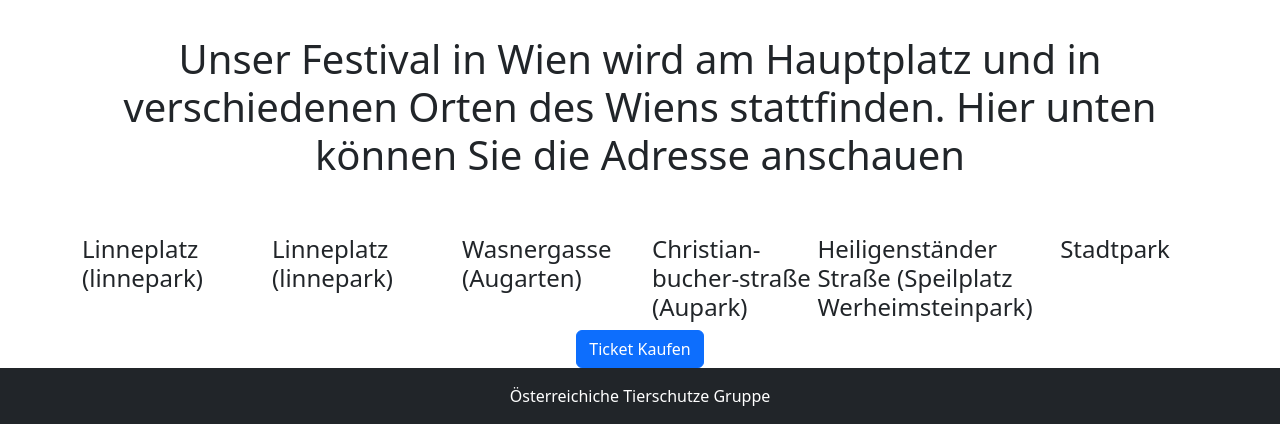
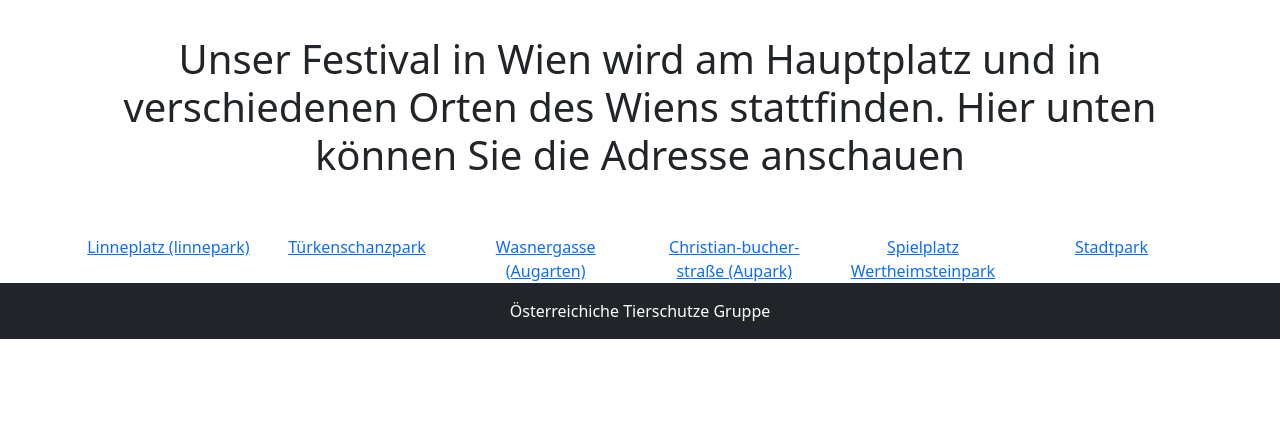
Before and after one commit to Riruxen/Site, a Python web app: template app/templates/wien.html in a window 1280 px wide. Shown: the part 711-1135 px from the top of the page. After the commit the page ends 1050 px from the top, so only its background shows below. Run offline with Jinja, Linux system fonts and the light colour scheme; the template is opened without the code that fills it, so the values that code supplies are empty.

Commit message:
Adding link to the parks in Wien html and also registration button with route

```diff
--- a/app/templates/wien.html
+++ b/app/templates/wien.html
@@ -35,29 +35,28 @@
     </div>
 </div>
 <div class="container">
-  <div class="row">
-    <div class="col-md-2 d-flex justify-content-center text-wrap">
-        <h4>Linneplatz (linnepark)</h4>
+  <div class="row text-center g-3">
+    <div class="col-6 col-md-2">
+        <a href="https://www.google.com/maps/place/Linn%C3%A9park/@48.2365784,16.3335264,17z/data=!4m10!1m2!2m1!1sLinneplatz+(linnepark)!3m6!1s0x476d062aa481175b:0x5a380aff47837738!8m2!3d48.2365784!4d16.33829!15sChZMaW5uZXBsYXR6IChsaW5uZXBhcmspWhYiFGxpbm5lcGxhdHogbGlubmVwYXJrkgEEcGFya5oBJENoZERTVWhOTUc5blMwVkpRMEZuU1VNdFgyUXlMV3BCUlJBQuABAPoBBAgAEDw!16s%2Fg%2F11cs1sjk1f?entry=ttu&g_ep=EgoyMDI2MDUxMy4wIKXMDSoASAFQAw%3D%3D">Linneplatz (linnepark)</a>
 
     </div>
-    <div class="col-md-2 d-flex justify-content-center text-wrap">
-        <h4>Linneplatz (linnepark)</h4>
+    <div class="col-6 col-md-2">
+        <a href="https://www.google.com/maps/place/T%C3%BCrkenschanzpark/@48.2357304,16.3283328,16z/data=!4m6!3m5!1s0x476d087e3367ae03:0xfce2b9efe3af804e!8m2!3d48.2348279!4d16.3338496!16s%2Fg%2F120scnkn?entry=ttu&g_ep=EgoyMDI2MDUxMy4wIKXMDSoASAFQAw%3D%3D">Türkenschanzpark</a>
       </div>
-    <div class="col-md-2 d-flex justify-content-center text-wrap">
-        <h4>Wasnergasse (Augarten)</h4>
+    <div class="col-6 col-md-2">
+        <a href="https://www.google.com/maps/place/Augarten/@48.2278606,16.374303,17z/data=!4m10!1m2!2m1!1sWasnergasse+(Augarten)!3m6!1s0x476d07ae7c92925d:0xa0e730ea1f204b9b!8m2!3d48.2261111!4d16.3766669!15sChZXYXNuZXJnYXNzZSAoQXVnYXJ0ZW4pWhYiFHdhc25lcmdhc3NlIGF1Z2FydGVukgEEcGFya5oBJENoZERTVWhOTUc5blMwVkpRMEZuU1VSamVVdHBXVzFuUlJBQuABAPoBBQikARBI!16s%2Fm%2F0406psn?entry=ttu&g_ep=EgoyMDI2MDUxMy4wIKXMDSoASAFQAw%3D%3D">Wasnergasse (Augarten)</a>
        </div>
-    <div class="col-md-2 d-flex justify-content-center text-wrap">
-        <h4>Christian-bucher-straße (Aupark)</h4>
+    <div class="col-6 col-md-2">
+        <a href="https://www.google.com/maps/place/Aupark+Jedlesee/@48.2652876,16.366334,15z/data=!4m10!1m2!2m1!1sChristian-bucher-stra%C3%9Fe+(Aupark)!3m6!1s0x476d07385dfd5883:0x15cfb951850fd63c!8m2!3d48.2667018!4d16.3784071!15sCiFDaHJpc3RpYW4tYnVjaGVyLXN0cmHDn2UgKEF1cGFyaylaISIfY2hyaXN0aWFuIGJ1Y2hlciBzdHJhw59lIGF1cGFya5IBBHBhcmuaASNDaFpEU1VoTk1HOW5TMFZKUTBGblNVUjFhelZJY2xGQkVBReABAPoBBAgAEC0!16s%2Fg%2F11n18yv4tw?entry=ttu&g_ep=EgoyMDI2MDUxMy4wIKXMDSoASAFQAw%3D%3D">Christian-bucher-straße (Aupark)</a>
     </div>
-    <div class="col-md-2 d-flex justify-content-center text-wrap">
-        <h4>Heiligenständer Straße (Speilplatz Werheimsteinpark)</h4>
+    <div class="col-6 col-md-2">
+        <a href="https://www.google.com/maps/place/Spielplatz+Wertheimsteinpark/@48.2426695,16.357619,17z/data=!3m1!4b1!4m6!3m5!1s0x476d0727017c586f:0xec08d49f22c0a986!8m2!3d48.242666!4d16.3601939!16s%2Fg%2F11g0ss14tw?entry=ttu&g_ep=EgoyMDI2MDUxMy4wIKXMDSoASAFQAw%3D%3D'">Spielplatz Wertheimsteinpark</a>
   </div>
-    <div class="col-md-2 d-flex justify-content-center text-wrap">
-        <h4>Stadtpark</h4>
+    <div class="col-6 col-md-2">
+        <a href="https://www.google.com/maps/place/Stadtpark/@48.2047335,16.3606057,15z/data=!4m10!1m2!2m1!1sStadtpark!3m6!1s0x476d0775d3324143:0xbf209e4513aec145!8m2!3d48.2047335!4d16.3796601!15sCglTdGFkdHBhcmtaCyIJc3RhZHRwYXJrkgEEcGFya5oBI0NoWkRTVWhOTUc5blMwVkpRMEZuU1VSS2JFc3RMVkZuRUFF4AEA-gEECAAQNw!16zL20vMDR6Y3g5?entry=ttu&g_ep=EgoyMDI2MDUxMy4wIKXMDSoASAFQAw%3D%3D">Stadtpark</a>
   </div>
-  <div class="d-flex justify-content-center text-wrap">
-    <a href="{{ url_for('rout.kaufen') }}" class="btn btn-primary bg-green">Ticket Kaufen</a>
   </div>
+</div>
 
 
 </main>
```
Also changed, not shown: app/routes1.py (+3 -4 lines).
